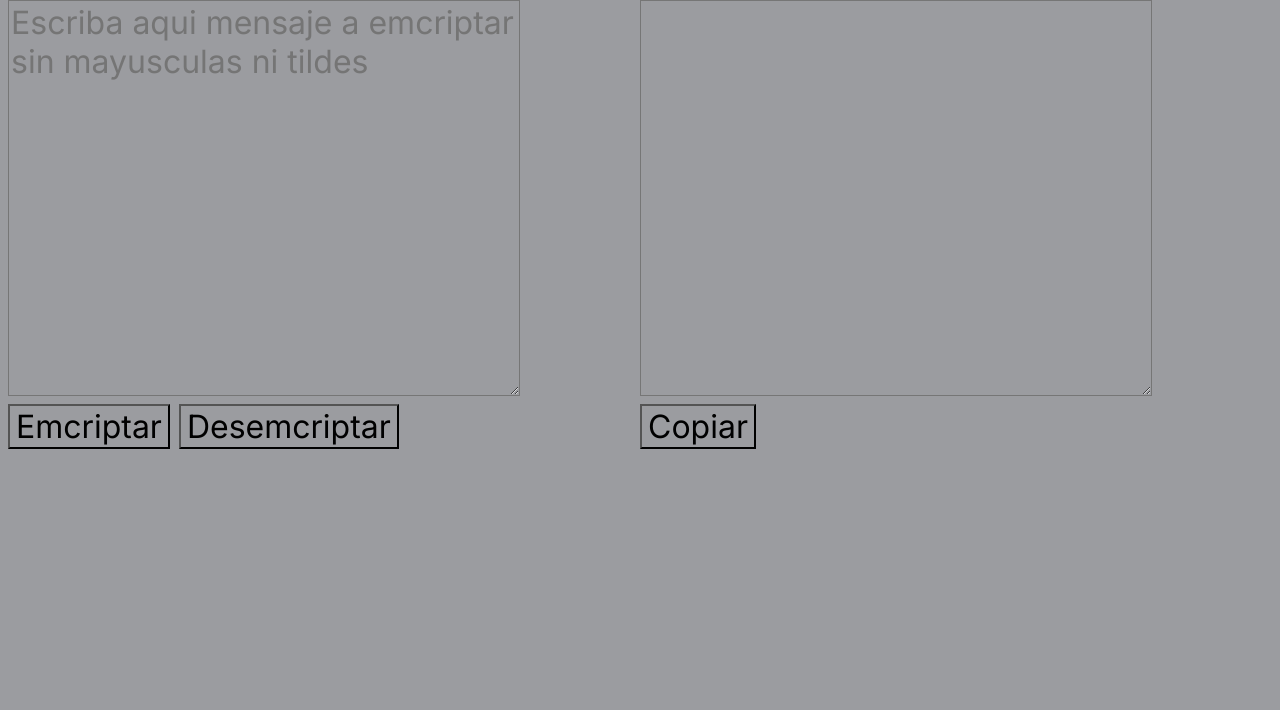
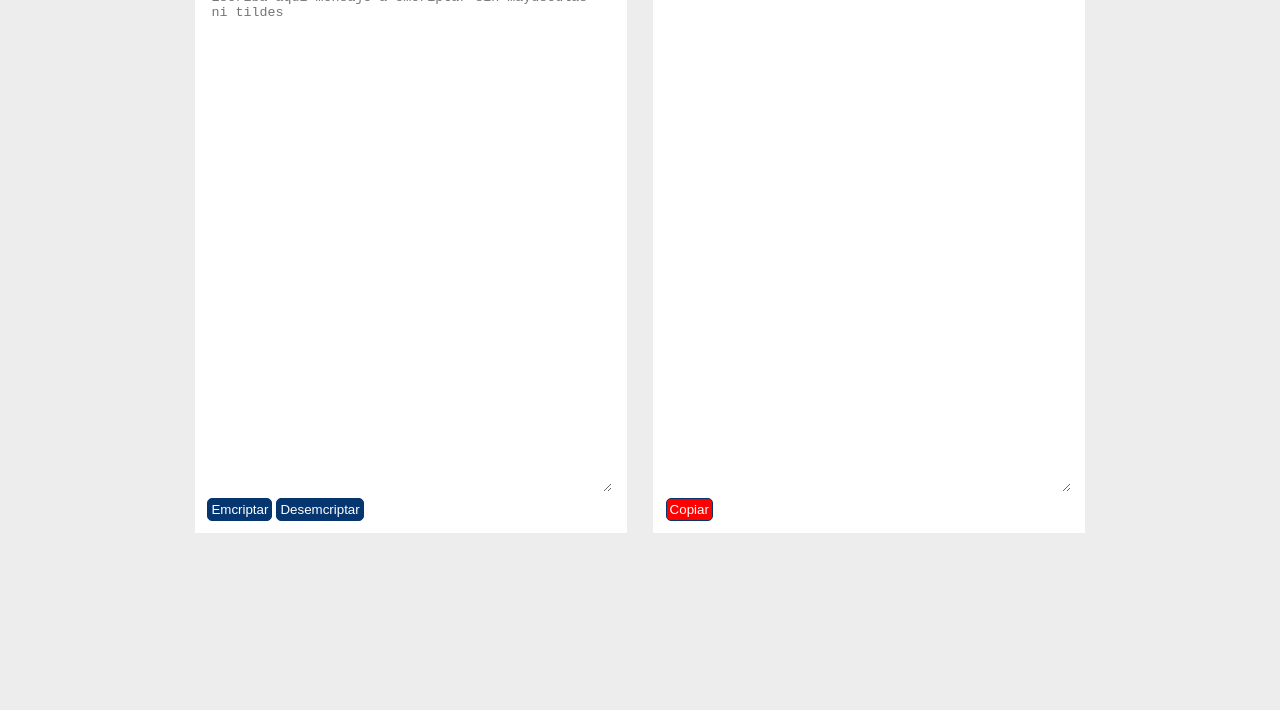
Before and after one commit to emirandac-91/emirandac-91.github.io, a plain HTML site: page index.html in a window 1280 px wide. Shown: the part 90-800 px from the top of the page. Drawn offline with Linux system fonts and the light colour scheme; files whose address does not match are found by name.

Commit message:
actualizando css

```diff
--- a/index.html
+++ b/index.html
@@ -19,7 +19,7 @@
         <main>
             <!- SECCION DE ENTRADA DE TEXTO................. ->
             <section>
-                    <textarea  class="text-area-entrada" cols="70" rows="10" required placeholder="Escriba aqui mensaje a emcriptar sin mayusculas ni tildes"></textarea>
+                    <textarea  class="text-area-entrada" cols="48%" rows="20%" required placeholder="Escriba aqui mensaje a emcriptar sin mayusculas ni tildes"></textarea>
                 <div>
                     <button class="btn-emcriptar" onclick="btnEncriptar()">Emcriptar</button>
                     <button class="btn-desemcriptar" onclick="btnDesencriptar()">Desemcriptar</button>
@@ -28,7 +28,7 @@
 
             <!- SECCION DE ENTRADA SALIDA DE TEXTO................. ->
             <section>
-                    <textarea class="text-area-salida" cols="70" rows="10" ></textarea>
+                    <textarea class="text-area-salida" cols="48%" rows="20%" ></textarea>
                 <div>
                     <button class="btn-copiar" onclick="btnCopiar()">Copiar</button>
                 </div>
--- a/style.css
+++ b/style.css
@@ -1,10 +1,10 @@
 *{
-    background:#9b9ca0;
-    font-family: 'Inter';
-    font-weight: 400;
-    font-size: 32px;
-    overflow-y: hidden;
+    padding: 0px;
+    margin: 0px;
+}
 
+body{
+    background-color: #ededed;
 }
 
 img.logo{
@@ -21,9 +21,34 @@ header{
 
 main{
     display: flex;
-    max-width: 100%;
+    justify-content: center;
+    flex-wrap: wrap;
+}
+
+section{
+    height:96%;
+    padding: 1%;
+    margin: 1%;
+    background-color: white;
 }
 
 textarea{
-    max-width: 80%;
+    height: 500px;
+    border: none;
+    color: #06089e;
+    margin: 2px;
+    padding: 2px;
 }
+
+button{
+    background-color: #063670;
+    border: 1px solid #06356e;
+    border-radius: 5px;
+    color: white;
+    cursor: pointer;
+    padding: 3px;
+}
+
+button.btn-copiar{
+    background-color: red;
+}
```
